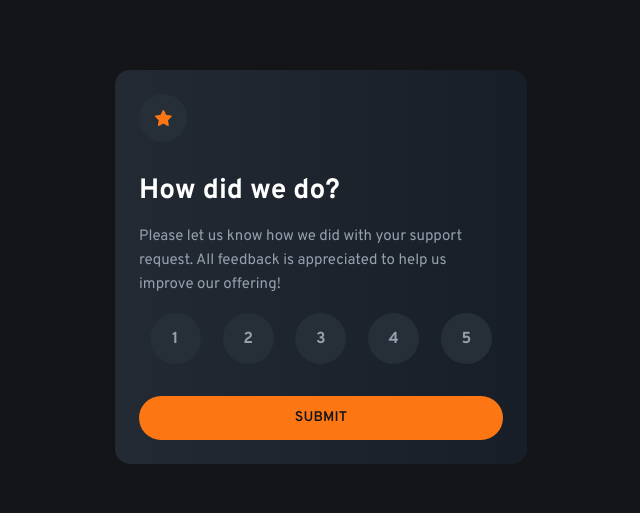
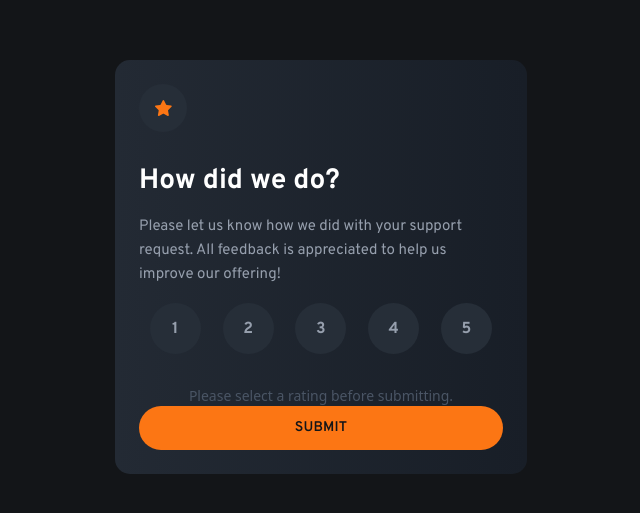
Before and after one commit to gotlnwza182/fm-interactive-rating-component, a React (Vite) app: page / in a window 1280 px wide. Shown: the part 133-646 px from the top of the page, without its empty margins (319-959 px from the left). Built offline with nearby package versions, Linux system fonts and the light colour scheme.

Commit message:
Add visible text or an aria-live region explaining why the submit button is disabled until a rating is selected.

```diff
--- a/src/components/Buttons.tsx
+++ b/src/components/Buttons.tsx
@@ -13,13 +13,19 @@ export const SubmitButton = ({
     }
   };
   return (
+    <>
+      <p id="submit-explanation" className="text-sm text-gray-600 text-center">
+        Please select a rating before submitting.
+      </p>
       <button
         onClick={handleSubmit}
         disabled={score === null}
+        aria-describedby="submit-explanation"
         aria-label="Submit your rating"
         className=" uppercase text-grey-950 text-preset-5-bold bg-orange-500 rounded-[22.5px] w-full py-4 md:py-2.5 md:text-preset-5-semiBold hover:bg-white hover:cursor-pointer active:bg-white"
       >
         {submitText}
       </button>
+    </>
   );
 };
--- a/src/components/Card.tsx
+++ b/src/components/Card.tsx
@@ -46,6 +46,7 @@ const Card: React.FC = () => {
               </div>
             </fieldset>
           </div>
+
           <SubmitButton
             submitText="submit"
             score={score}
```
Lines whose indentation alone changed are shown as unchanged.
